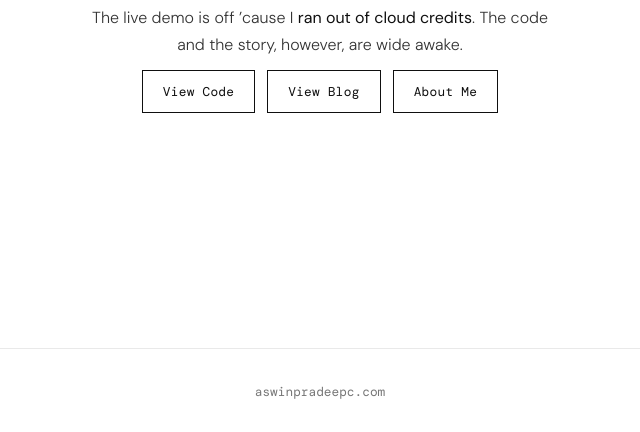
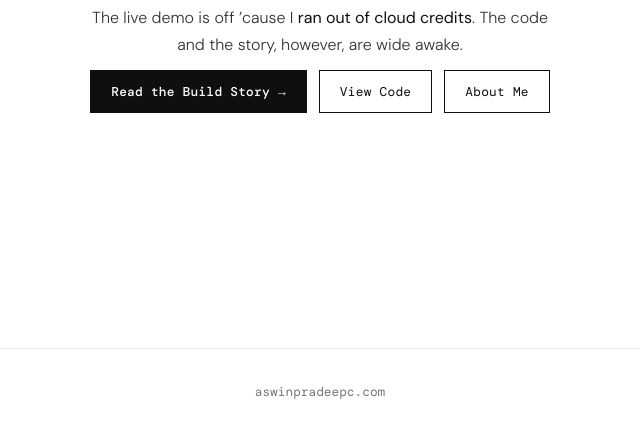
Before and after one commit to aswinpradeepc/picnix_website, a plain HTML site: page index.html in a window 1280 px wide. Shown: the part 368-800 px from the top of the page, without its empty margins (320-960 px from the left). Drawn offline with nearby package versions, Linux system fonts and the light colour scheme.

Commit message:
update webstite cta

```diff
--- a/index.html
+++ b/index.html
@@ -163,6 +163,28 @@
       color: var(--bg);
     }
 
+    /* primary CTA */
+    .btn-blog {
+      display: inline-flex;
+      align-items: center;
+      justify-content: center;
+      gap: 0.5rem;
+      font-weight: 500;
+      background: var(--ink);
+      color: var(--bg);
+    }
+
+    .btn-blog:hover {
+      background: var(--bg);
+      color: var(--ink);
+    }
+
+    .btn-blog .arrow {
+      transition: transform 0.15s var(--ease);
+    }
+
+    .btn-blog:hover .arrow { transform: translateX(3px); }
+
     /* ── FOOTER ── */
     #footer {
       border-top: 1px solid var(--faint);
@@ -226,8 +248,8 @@
   </p>
 
   <div class="actions fade-up">
+    <a class="btn btn-blog" href="https://medium.com/@aswinpradeepc/why-rule-based-trip-planners-fail-and-what-i-built-with-langgraph-instead-c9ca78284cb5" target="_blank" rel="noopener">Read the Build Story <span class="arrow" aria-hidden="true">&rarr;</span></a>
     <a class="btn btn-code" href="https://github.com/aswinpradeepc/picnix" target="_blank" rel="noopener">View Code</a>
-    <a class="btn btn-blog" href="https://medium.com/@aswinpradeepc/why-rule-based-trip-planners-fail-and-what-i-built-with-langgraph-instead-c9ca78284cb5" target="_blank" rel="noopener">View Blog</a>
     <a class="btn btn-about" href="https://aswinpradeepc.com" target="_blank" rel="noopener">About Me</a>
   </div>
 </main>
```
